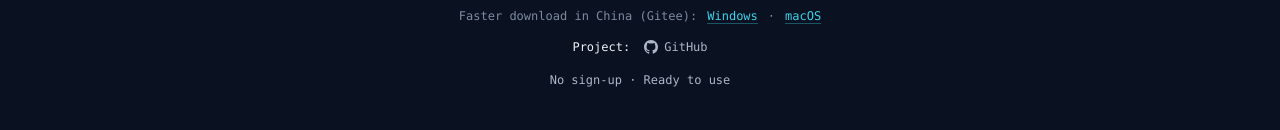
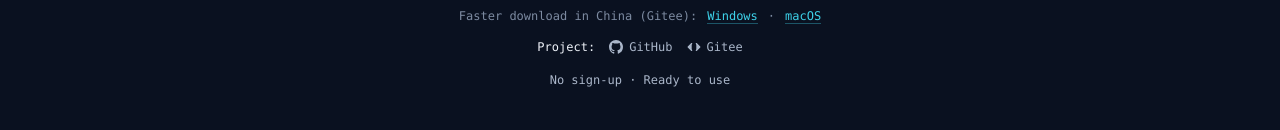
Before and after one commit to epaii/rightsend, a plain HTML site: page index.html in a window 1280 px wide. Shown: the part 406-536 px from the top of the page. Drawn offline with Linux system fonts and the light colour scheme.

Commit message:
项目地址行加入 Gitee 仓库链接

```diff
--- a/index.html
+++ b/index.html
@@ -203,6 +203,7 @@
     <div class="repo-row">
       <span class="zh">项目地址：</span><span class="en">Project: </span>
       <a href="https://github.com/epaii/rightsend" target="_blank" rel="noopener"><svg viewBox="0 0 16 16"><path d="M8 0C3.58 0 0 3.58 0 8c0 3.54 2.29 6.53 5.47 7.59.4.07.55-.17.55-.38 0-.19-.01-.82-.01-1.49-2.01.37-2.53-.49-2.69-.94-.09-.23-.48-.94-.82-1.13-.28-.15-.68-.52-.01-.53.63-.01 1.08.58 1.23.82.72 1.21 1.87.87 2.33.66.07-.52.28-.87.51-1.07-1.78-.2-3.64-.89-3.64-3.95 0-.87.31-1.59.82-2.15-.08-.2-.36-1.02.08-2.12 0 0 .67-.21 2.2.82.64-.18 1.32-.27 2-.27.68 0 1.36.09 2 .27 1.53-1.04 2.2-.82 2.2-.82.44 1.1.16 1.92.08 2.12.51.56.82 1.27.82 2.15 0 3.07-1.87 3.75-3.65 3.95.29.25.54.73.54 1.48 0 1.07-.01 1.93-.01 2.2 0 .21.15.46.55.38A8.012 8.012 0 0 0 16 8c0-4.42-3.58-8-8-8z"/></svg><span>GitHub</span></a>
+      <a href="https://gitee.com/epii/rightsend" target="_blank" rel="noopener"><svg viewBox="0 0 24 24" fill="none" stroke="currentColor" stroke-width="2" stroke-linecap="round" stroke-linejoin="round"><polyline points="16 18 22 12 16 6"/><polyline points="8 6 2 12 8 18"/></svg><span>Gitee</span></a>
     </div>
     <p class="hero-note"><span class="zh">无需注册 · 下载即用</span><span class="en">No sign-up · Ready to use</span></p>
 
```
